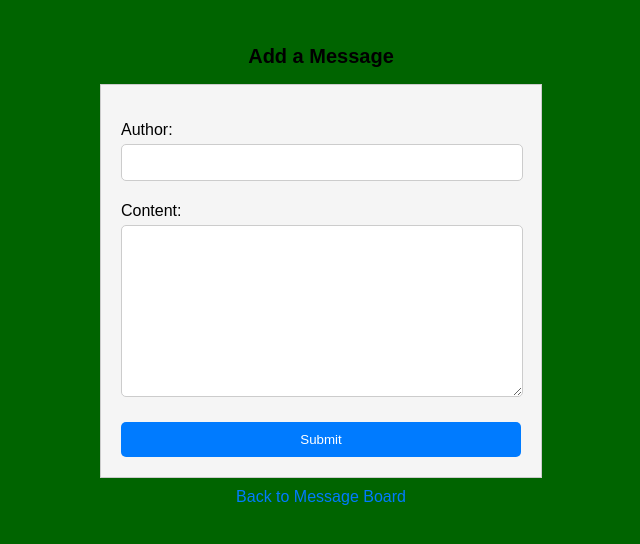
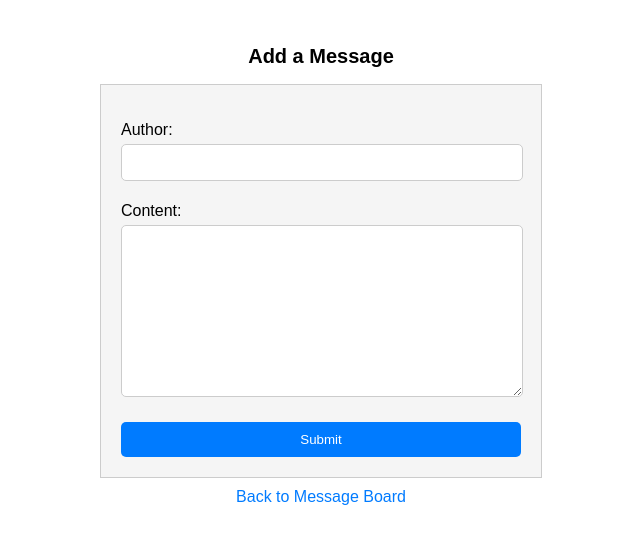
Before and after one commit to Dcourt9712/BilliardsTrainer, a Django app: page /add-message/ in a window 1280 px wide. Shown: the top 544 px of the page, without its empty margins (319-959 px from the left). Run offline with Django 4.2, Linux system fonts and the light colour scheme.

Commit message:
Update message board styling
Changed to gradient from main page

```diff
--- a/static/css/message_board.css
+++ b/static/css/message_board.css
@@ -67,7 +67,8 @@ a:hover {
 
 /* CSS for the body with a dark green background */
 .dark-green-bg {
-    background-color: #006400; /* Dark green color*/
+/*    background-color: #006400;  /* Lost but not forgotten Dark green color*/
+    background-color: linear-gradient(180deg, rgba(26,46,26,1) 0%, rgba(16,28,16,1) 100%);
     color: #000; /* White text color */
     padding: 20px;
     font-family: Arial, sans-serif;
```
Also changed, not shown: main_app/migrations/0007_merge_0006_drill_data_0006_message.py (added).
